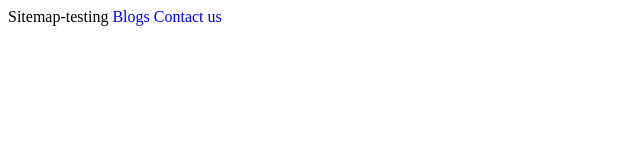
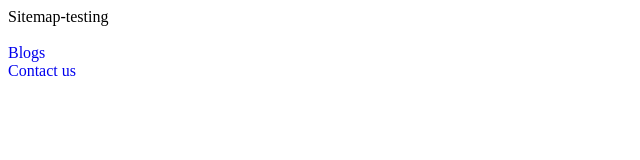
Before and after one commit to alelojett/alexis-puentes.github.io, a plain HTML site: page index.html in a window 1280 px wide. Shown: the whole page, without its empty margins (0-640 px from the left). Drawn offline with Linux system fonts and the light colour scheme.

Commit message:
re-arrange
testing online version

```diff
--- a/index.html
+++ b/index.html
@@ -5,7 +5,11 @@
     </head>
     <body>
         Sitemap-testing
-        <a  class="blogs" id="blogs"  href="https://elifelimo.com/blogs/en/" target="_blank" style="text-decoration: none;">Blogs</a>
-        <a  class="contact-us-link" id="contact-us-link" href="https://elifelimo.com/contact-us/en/" target="_blank" style="text-decoration: none;">Contact us</a>
-    </body>
+     <div>
+         <br>
+        <a tr="" class="blogs" id="blogs" target="_blank" style="text-decoration: none;" href="https://elifelimo.com/blogs/en/">Blogs</a>
+     <br>
+         <a tr="" class="contact-us-link" id="contact-us-link" href="https://elifelimo.com/contact-us/en/" target="_blank" style="text-decoration: none;">Contact us</a>
+        </div>
+         </body>
 </html>
```
